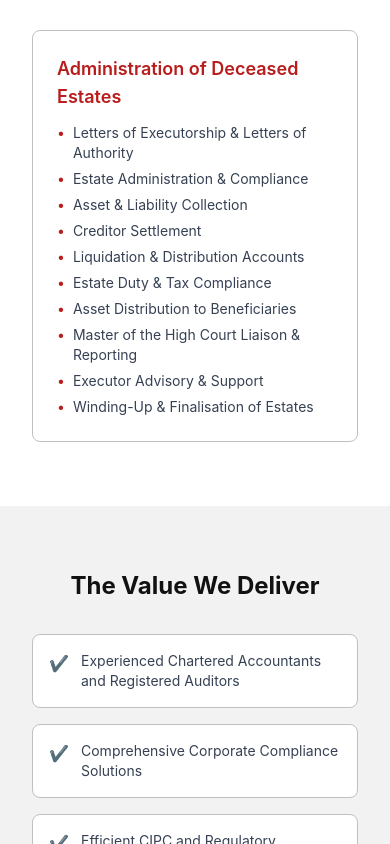
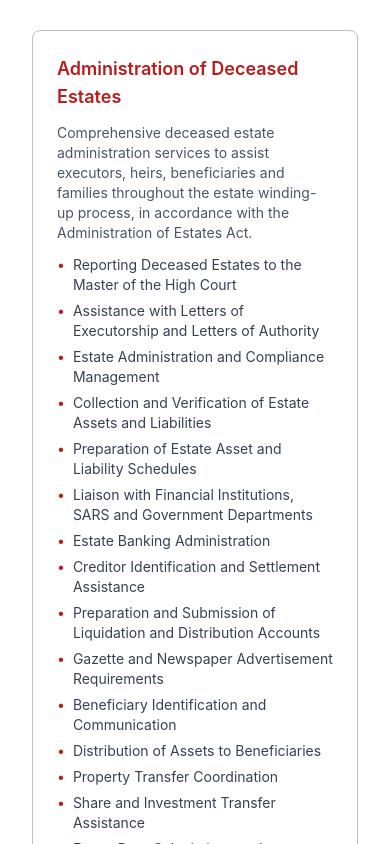
Before and after one commit to randr2405/NCMINC, a React (Vite) app: page /company-secretarial-services in a window 390 px wide. Shown: the part 4580-5424 px from the top of the page. Built offline with nearby package versions, Linux system fonts and the light colour scheme.

Commit message:
contact us mobile responsive

```diff
--- a/src/pages/CompanySecretarialServices.jsx
+++ b/src/pages/CompanySecretarialServices.jsx
@@ -135,17 +135,29 @@ export default function CompanySecretarialServices() {
         },
         {
           title: 'Administration of Deceased Estates',
+          description: 'Comprehensive deceased estate administration services to assist executors, heirs, beneficiaries and families throughout the estate winding-up process, in accordance with the Administration of Estates Act.',
           items: [
-            'Letters of Executorship & Letters of Authority',
-            'Estate Administration & Compliance',
-            'Asset & Liability Collection',
-            'Creditor Settlement',
-            'Liquidation & Distribution Accounts',
-            'Estate Duty & Tax Compliance',
-            'Asset Distribution to Beneficiaries',
-            'Master of the High Court Liaison & Reporting',
-            'Executor Advisory & Support',
-            'Winding-Up & Finalisation of Estates',
+            'Reporting Deceased Estates to the Master of the High Court',
+            'Assistance with Letters of Executorship and Letters of Authority',
+            'Estate Administration and Compliance Management',
+            'Collection and Verification of Estate Assets and Liabilities',
+            'Preparation of Estate Asset and Liability Schedules',
+            'Liaison with Financial Institutions, SARS and Government Departments',
+            'Estate Banking Administration',
+            'Creditor Identification and Settlement Assistance',
+            'Preparation and Submission of Liquidation and Distribution Accounts',
+            'Gazette and Newspaper Advertisement Requirements',
+            'Beneficiary Identification and Communication',
+            'Distribution of Assets to Beneficiaries',
+            'Property Transfer Coordination',
+            'Share and Investment Transfer Assistance',
+            'Estate Duty Calculations and Compliance',
+            'Capital Gains Tax Calculations on Death',
+            'Final Income Tax Returns for Deceased Persons',
+            'Estate Tax Clearance Assistance',
+            'Testamentary Trust Administration',
+            'Executor Advisory and Support Services',
+            'Winding-Up and Finalisation of Estates',
           ],
         },
       ]}
@@ -154,8 +166,9 @@ export default function CompanySecretarialServices() {
         'Comprehensive Corporate Compliance Solutions',
         'Efficient CIPC and Regulatory Administration',
         'Strong Corporate Governance Expertise',
+        'Professional Trust and Estate Administration Services',
         'Proactive Compliance Monitoring',
-        'Tailored Solutions for SMEs, Family Businesses and Corporates',
+        'Tailored Solutions for SMEs, Family Businesses, Trusts and Corporates',
         'Dedicated Professional Support Team',
       ]}
     />
--- a/src/pages/Contact.jsx
+++ b/src/pages/Contact.jsx
@@ -111,7 +111,7 @@ export default function Contact() {
               />
             </div>
 
-            <div className="grid grid-cols-2 gap-4">
+            <div className="grid grid-cols-1 sm:grid-cols-2 gap-4">
               <div>
                 <label htmlFor="email" className="block text-sm font-medium mb-1 text-gray-700">Email</label>
                 <input
```
